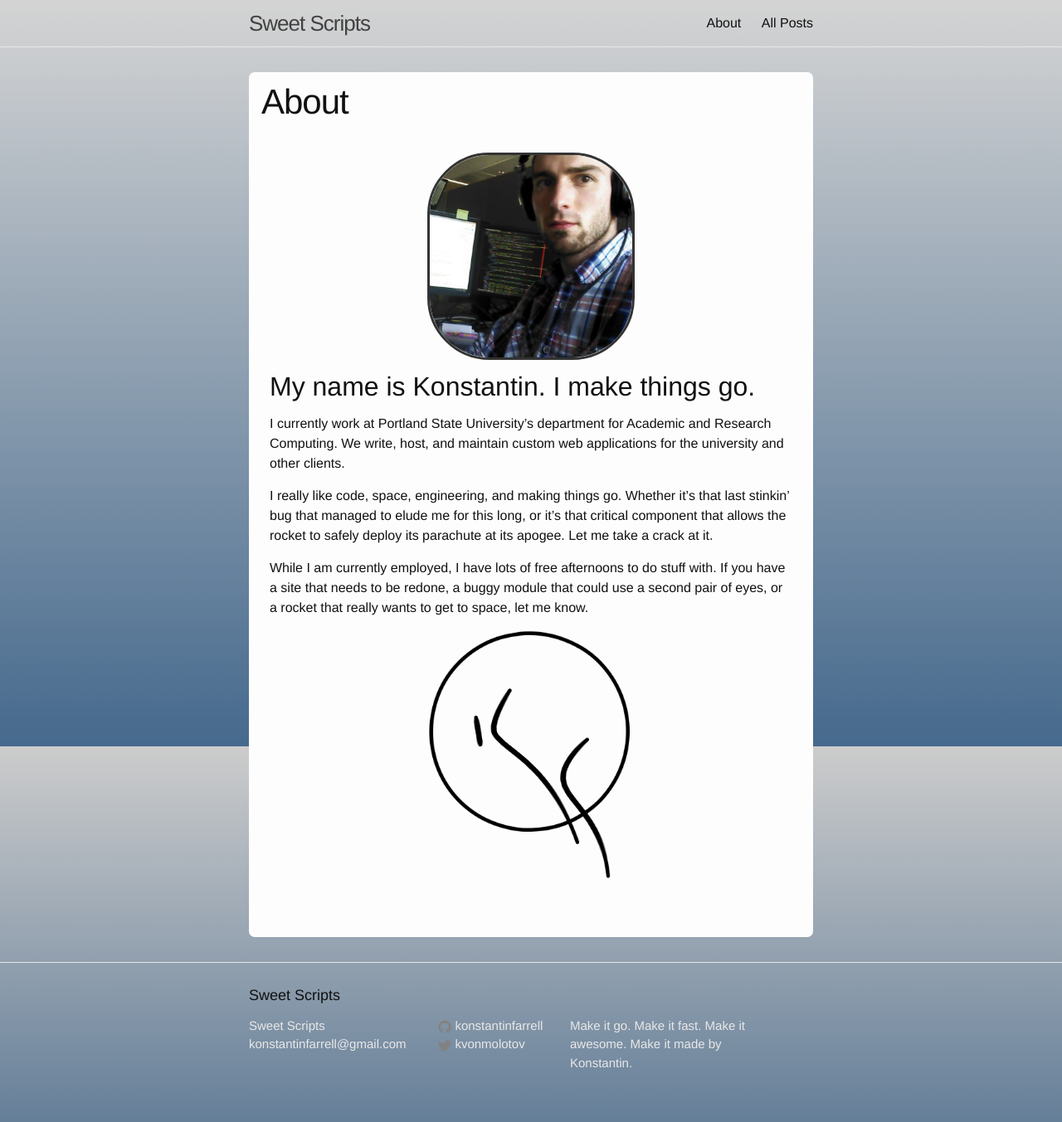
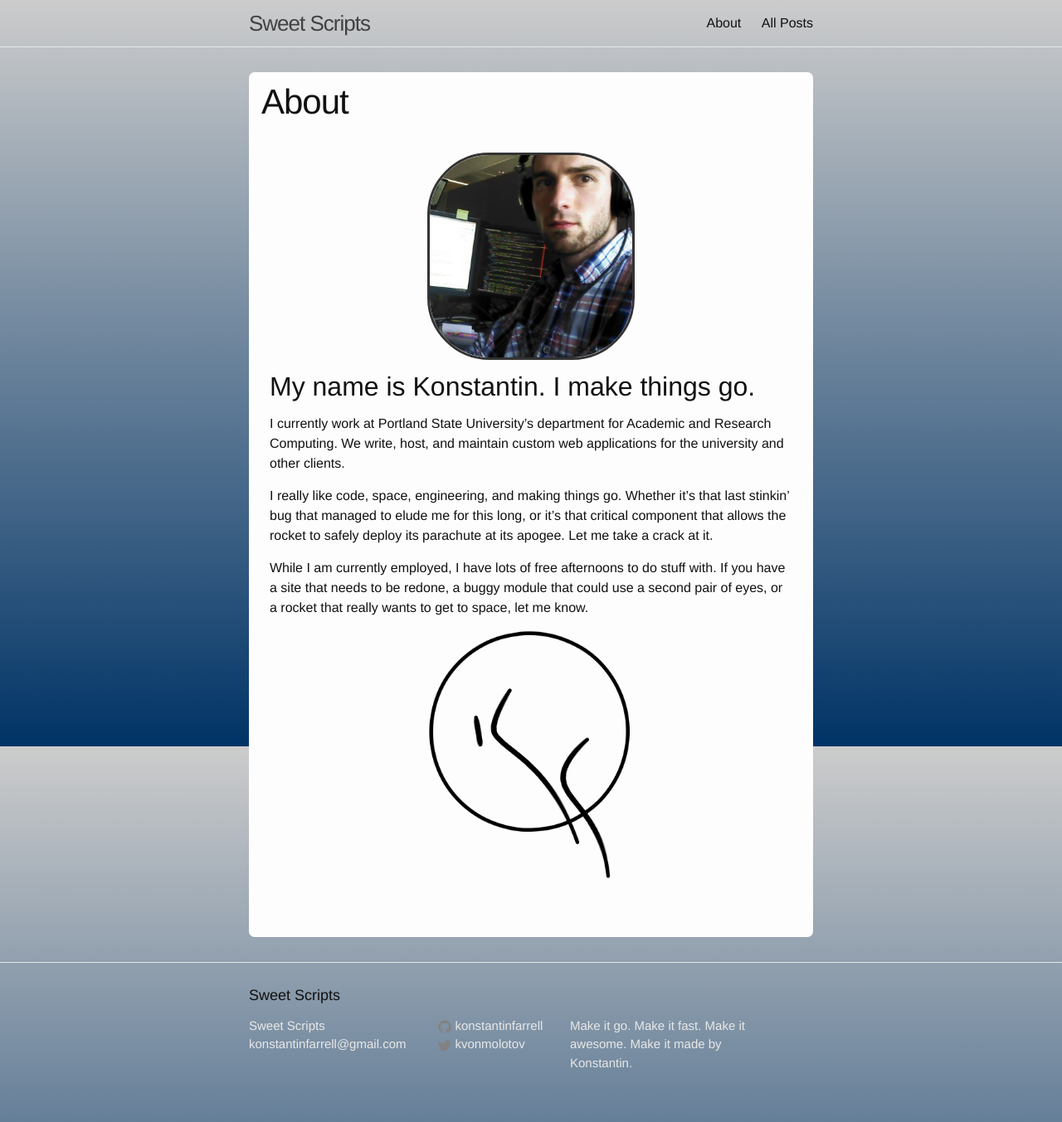
Before and after one commit to plosive/konstantinfarrell.github.io, a Jekyll site: the page built from about.md, in a window 1280 px wide. Shown: the whole page at 83% size. Built offline with Jekyll 4.4.1, drawn with Linux system fonts in a browser that asks for light colours.

Commit message:
Remove background div

```diff
--- a/_layouts/default.html
+++ b/_layouts/default.html
@@ -5,7 +5,6 @@
 
   <body>
 
-    <div id="background"></div>
     {% include header.html %}
     <div class="page-content">
       <div class="wrapper">
```
